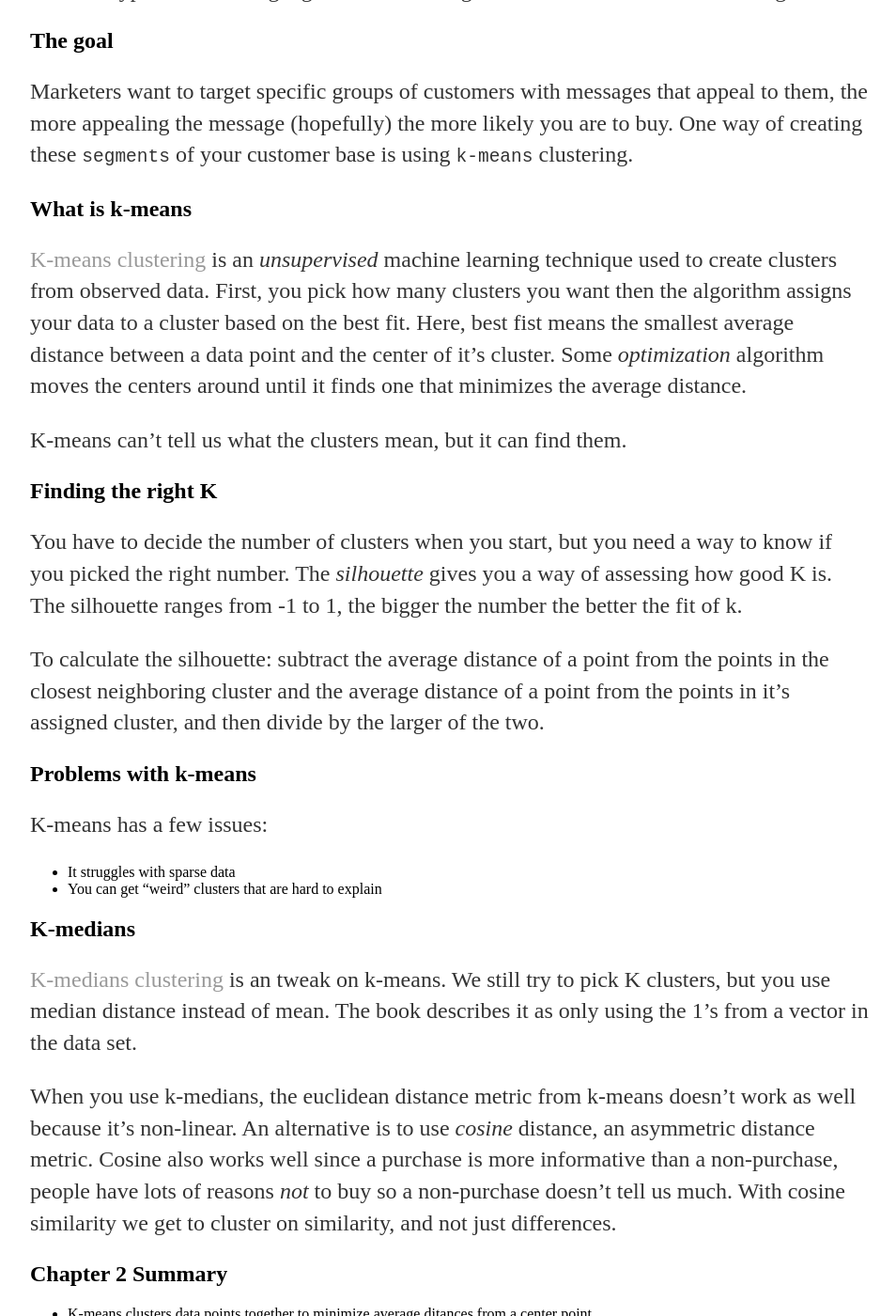
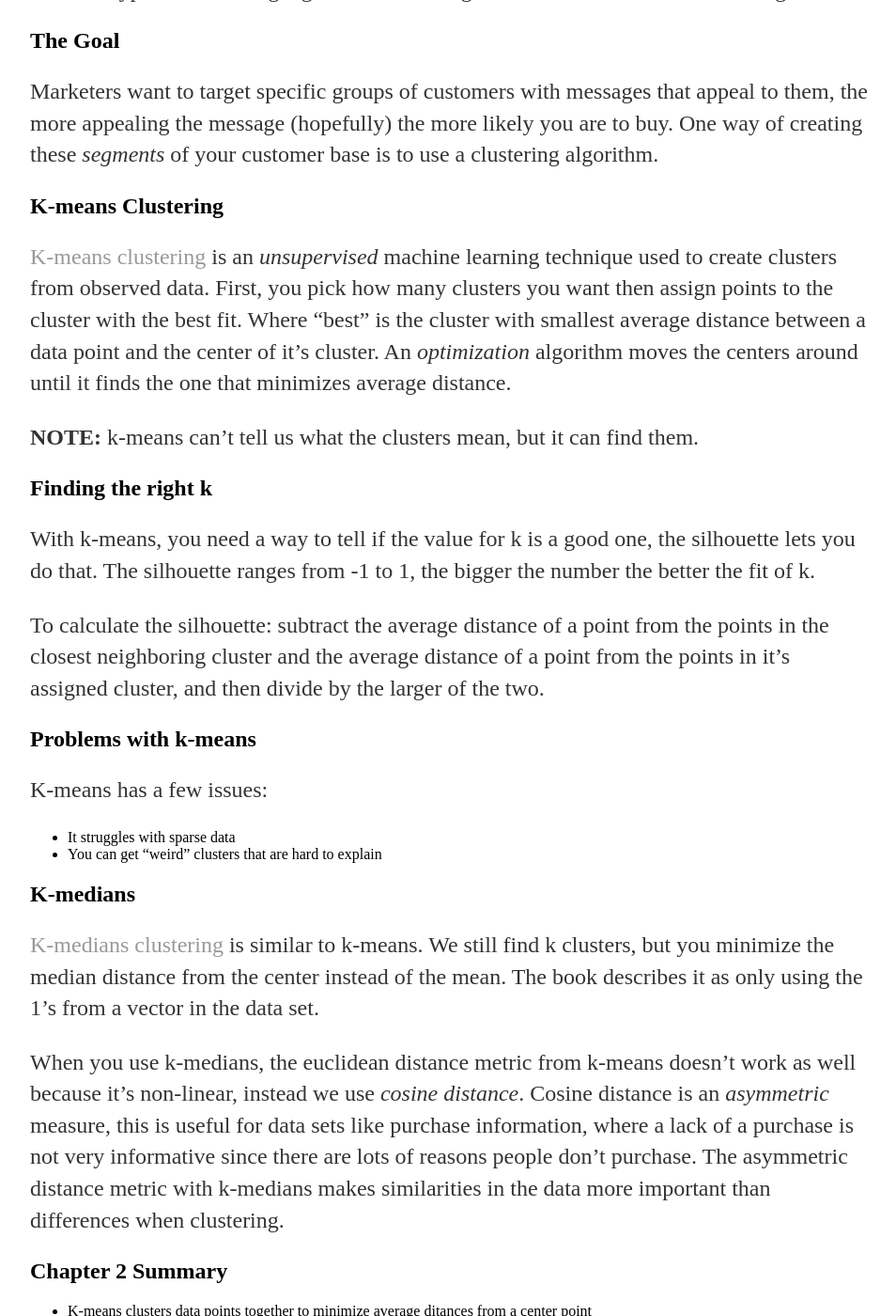
Before and after one commit to michael-webster/mikewebster.github.io, a Jekyll site: the page built from _posts/data-smart/2016-12-22-customer-segmentation.md, in a window 1280 px wide and 1400 px high, scrolled down 316 px. Shown: the whole window at 94% size, without its empty margins (160-1114 px from the left). Built offline with Jekyll 4.4.1, drawn with Linux system fonts in a browser that asks for light colours; our own code applies the rules of GitHub Pages for plain Markdown files; some of the changed text lies outside the part shown.

Commit message:
Clean up structure

```diff
--- a/_posts/data-smart/2016-12-22-customer-segmentation.md
+++ b/_posts/data-smart/2016-12-22-customer-segmentation.md
@@ -2,30 +2,25 @@ This chapter shows examples of how to create segments of a customer base using a
 few different types of clustering algorithms including k-means and k-medians
 clustering.
 
-## The goal
+## The Goal
 
 Marketers want to target specific groups of customers with messages that appeal
 to them, the more appealing the message (hopefully) the more likely you are to
-buy. One way of creating these `segments` of your customer base is using
-`k-means` clustering.
+buy. One way of creating these *segments* of your customer base is to use a clustering algorithm.
 
-## What is k-means
+## K-means Clustering
 
 [K-means clustering](https://en.wikipedia.org/wiki/K-means_clustering) is an
 *unsupervised* machine learning technique used to create clusters from observed
-data. First, you pick how many clusters you want then the algorithm assigns your
-data to a cluster based on the best fit. Here, best fist means the smallest
-average distance between a data point and the center of it's cluster. Some
-*optimization* algorithm moves the centers around until it finds one that
-minimizes the average distance.
+data. First, you pick how many clusters you want then assign points to the cluster with the best fit.
+Where "best" is the cluster with smallest average distance between a data point and
+the center of it's cluster. An *optimization* algorithm moves the centers around until it finds the one that minimizes average distance.
 
-K-means can't tell us what the clusters mean, but it can find them.
+**NOTE:** k-means can't tell us what the clusters mean, but it can find them.
 
-## Finding the right K
-You have to decide the number of clusters when you start, but you need a way to
-know if you picked the right number. The *silhouette* gives you a way of
-assessing how good K is. The silhouette ranges from -1 to 1, the bigger the
-number the better the fit of k.
+## Finding the right k
+With k-means, you need a way to tell if the value for k is a good one, the silhouette lets you do that.
+The silhouette ranges from -1 to 1, the bigger the number the better the fit of k.
 
 To calculate the silhouette: subtract the average
 distance of a point from the points in the closest neighboring cluster and the
@@ -39,14 +34,14 @@ K-means has a few issues:
 * You can get "weird" clusters that are hard to explain
 
 ## K-medians
-[K-medians clustering](https://en.wikipedia.org/wiki/K-medians_clustering) is an tweak on k-means. We still try to pick K clusters, but you use median distance instead of mean. The book describes it as only using the 1's from a vector in the data set.
+[K-medians clustering](https://en.wikipedia.org/wiki/K-medians_clustering) is similar to k-means. We still find k clusters, but you minimize the median distance from the center instead of the mean. The book describes it as only using the 1's from a vector in the data set.
 
-When you use k-medians, the euclidean distance metric from k-means doesn't work as well because it's non-linear. An alternative is to use *cosine* distance, an asymmetric distance metric. Cosine also works well since a purchase is more informative than a non-purchase, people have lots of reasons *not* to buy so a non-purchase doesn't tell us much. With cosine similarity we get to cluster on similarity, and not just differences.
+When you use k-medians, the euclidean distance metric from k-means doesn't work as well because it's non-linear, instead we use *cosine distance*. Cosine distance is an *asymmetric* measure, this is useful for data sets like purchase information, where a lack of a purchase is not very informative since there are lots of reasons people don't purchase. The asymmetric distance metric with k-medians makes similarities in the data more important than differences when clustering.
 
 ## Chapter 2 Summary
 
 - K-means clusters data points together to minimize average ditances from a center point
-- The value for K is picked ahead of time
+- The value for k is picked ahead of time
 - Use an optimization algorithm to find the minimum distance
 - K-means has some issues on sparse data
 - K-medians and an asymmetric distance function can provide better clustering in the sparse case
```
